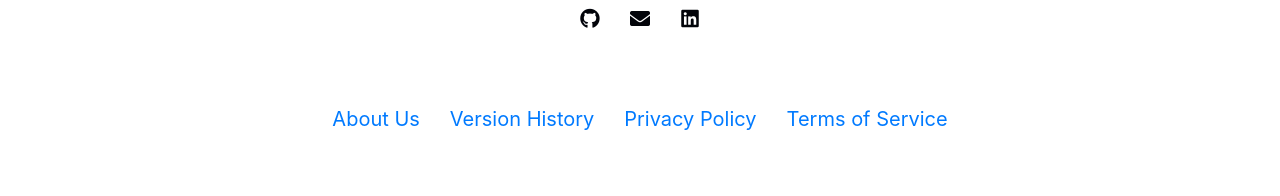
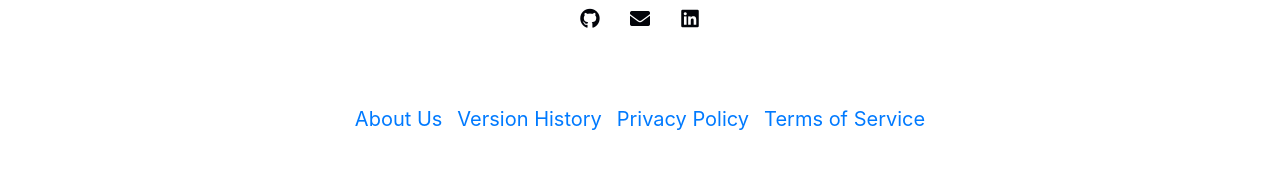
Before and after one commit to tirupati17/inoutexpensemanager, a Jekyll site: the page built from index.html, in a window 1280 px wide. Shown: the part 2036-2232 px from the top of the page. Built offline with Jekyll 4.4.1, drawn with Linux system fonts in a browser that asks for light colours; nearby versions of some CDN libraries; some web fonts are replaced.

Commit message:
font update

```diff
--- a/_sass/layout.scss
+++ b/_sass/layout.scss
@@ -639,7 +639,7 @@ footer {
 }
 
 .footerLinks a {
-	margin-right: 30px;
+	margin-right: 15px;
 }
 
 .footerLinks a:last-child {
```
